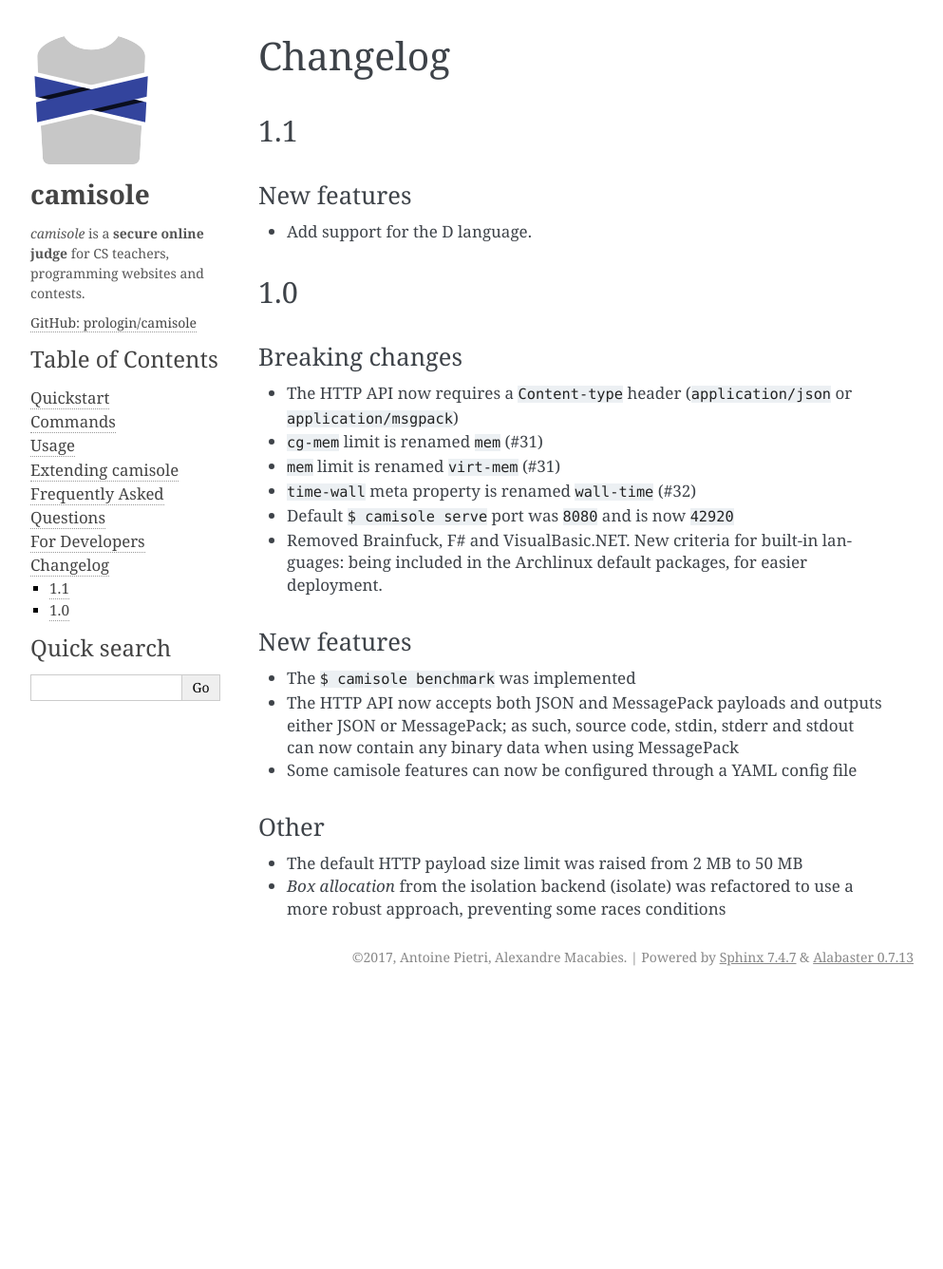
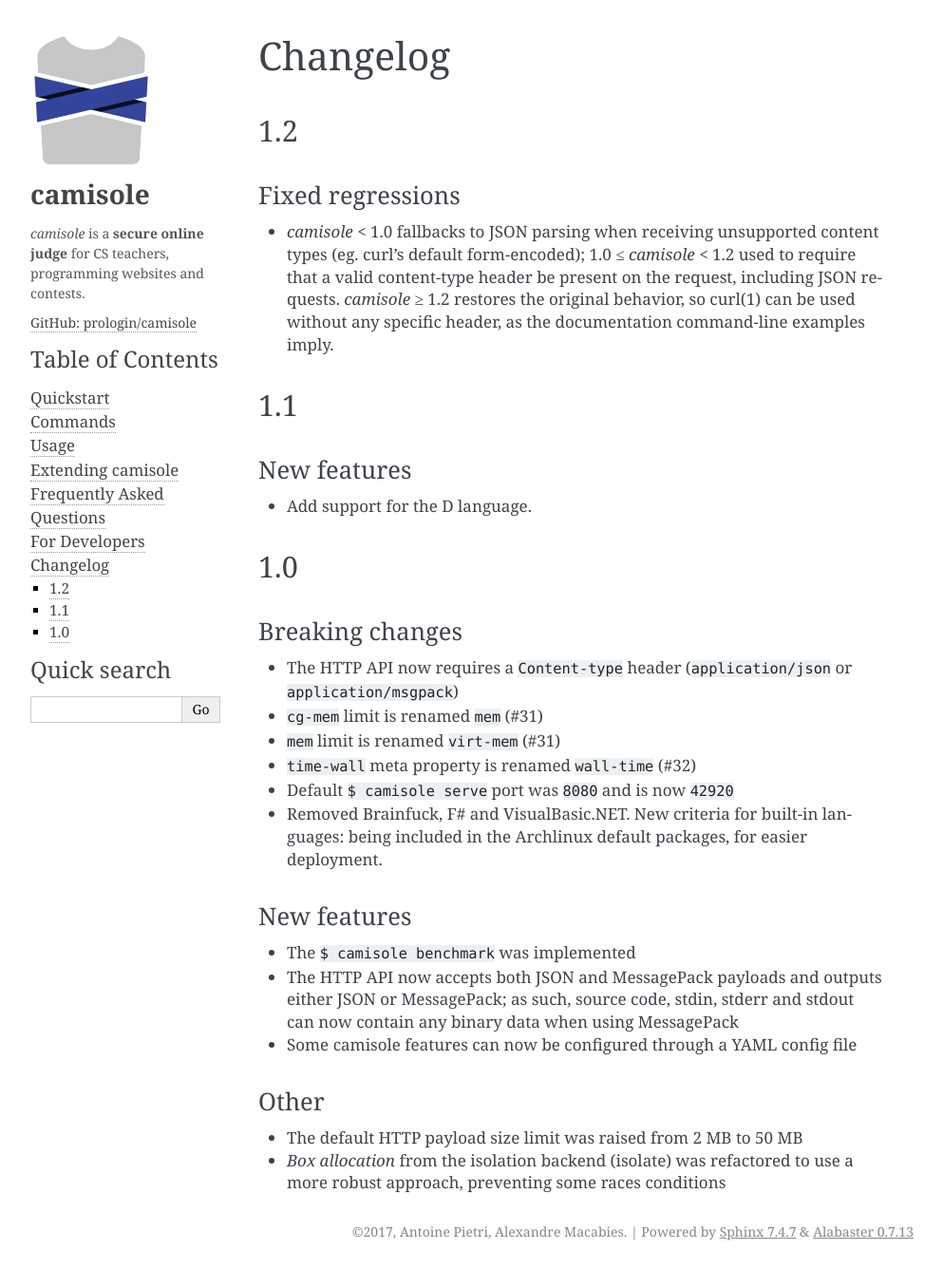
Before and after one commit to prologin/camisole, a Sphinx documentation site: the page built from doc/changelog.rst, in a window 1280 px wide. Shown: the whole page at 95% size, without its empty margins (148-1141 px from the left). Built offline with Sphinx 7.4.7, drawn with Linux system fonts in a browser that asks for light colours; pages that are not in the unit, such as notebooks, are missing from menus; before the commit the page ends 1047 px from its top, so only the background shows below that.

Commit message:
Fix content-type regression introduced in 1.0

```diff
--- a/doc/changelog.rst
+++ b/doc/changelog.rst
@@ -1,5 +1,18 @@
 Changelog
 =========
+
+1.2
+***
+
+Fixed regressions
+-----------------
+
+* *camisole* < 1.0 fallbacks to JSON parsing when receiving unsupported
+  content types (eg. curl's default form-encoded); 1.0 ≤ *camisole* < 1.2 used
+  to require that a valid content-type header be present on the request,
+  including JSON requests. *camisole* ≥ 1.2 restores the original behavior, so
+  curl(1) can be used without any specific header, as the documentation
+  command-line examples imply.
 
 1.1
 ***
--- a/setup.py
+++ b/setup.py
@@ -6,7 +6,7 @@
 
 setup(
     name='camisole',
-    version='1.1',
+    version='1.2',
     packages=find_packages(),
     url='https://github.com/prologin/camisole',
     license='GPL',
```
Also changed, not shown: 2 other files.
